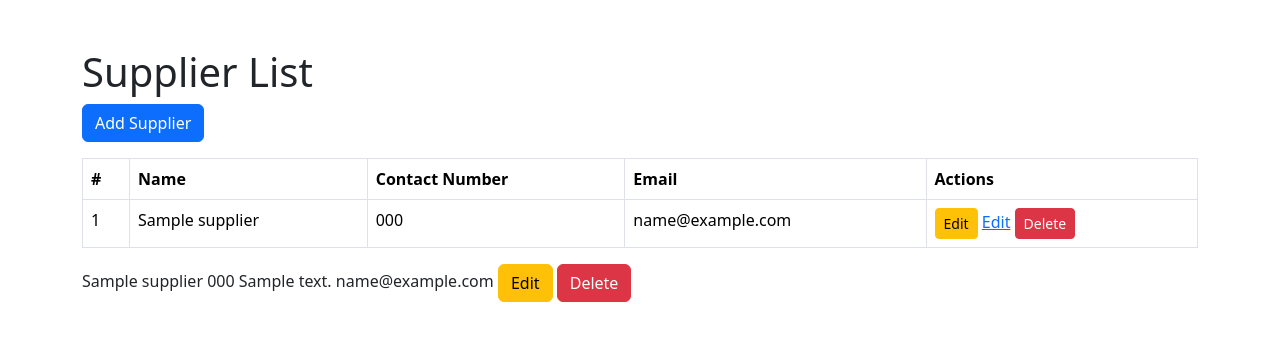
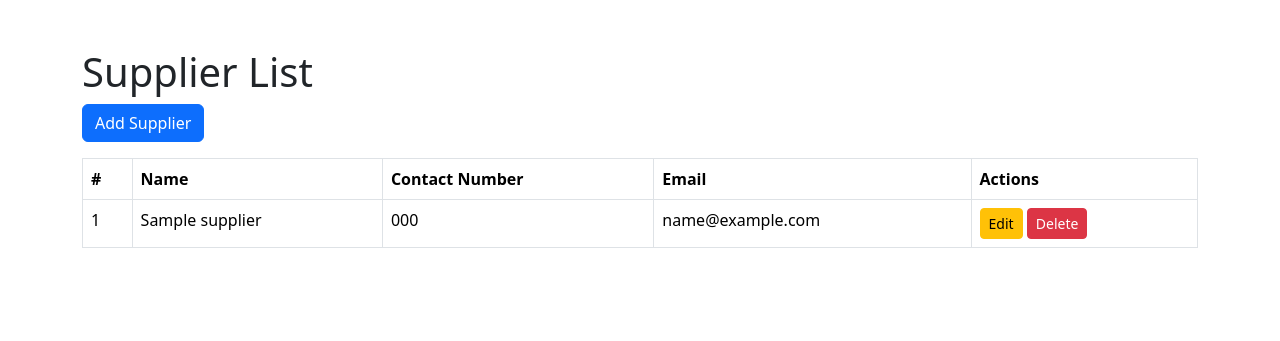
Before and after one commit to mostafaabdcollege/warehouse_management, a Django app: page /suppliers/ in a window 1280 px wide. Shown: the part 56-397 px from the top of the page. Run offline with Django 4.2, Linux system fonts and the light colour scheme; tables that the repository leaves empty hold one stand-in row (values such as "Sample post"); some libraries are stand-ins or nearby versions.

Commit message:
Describe your changes here

```diff
--- a/templates/inventory/supplier_list.html
+++ b/templates/inventory/supplier_list.html
@@ -22,7 +22,6 @@
             <td>{{ supplier.email }}</td>
             <td>
                 <a href="{% url 'edit_supplier' supplier.id %}" class="btn btn-warning btn-sm">Edit</a>
-                <a href="{% url 'edit_supplier' supplier.id %}">Edit</a>
                 <a href="{% url 'delete_supplier' supplier.id %}" class="btn btn-danger btn-sm" onclick="return confirm('Are you sure you want to delete this supplier?')">Delete</a>
             </td>
         </tr>
@@ -30,17 +29,5 @@
     </tbody>
 </table>
 
-{% for supplier in suppliers %}
-  <tr>
-    <td>{{ supplier.name }}</td>
-    <td>{{ supplier.contact_number }}</td>
-    <td>{{ supplier.address }}</td>
-    <td>{{ supplier.email }}</td>
-    <td>
-      <a href="{% url 'edit_supplier' supplier.pk %}" class="btn btn-warning">Edit</a>
-      <a href="{% url 'delete_supplier' supplier.pk %}" class="btn btn-danger" onclick="return confirm('Are you sure you want to delete this supplier?');">Delete</a>
-    </td>
-  </tr>
-{% endfor %}
 
 {% endblock %}
```
Also changed, not shown: warehouse_management/settings.py (+4 -5 lines).
